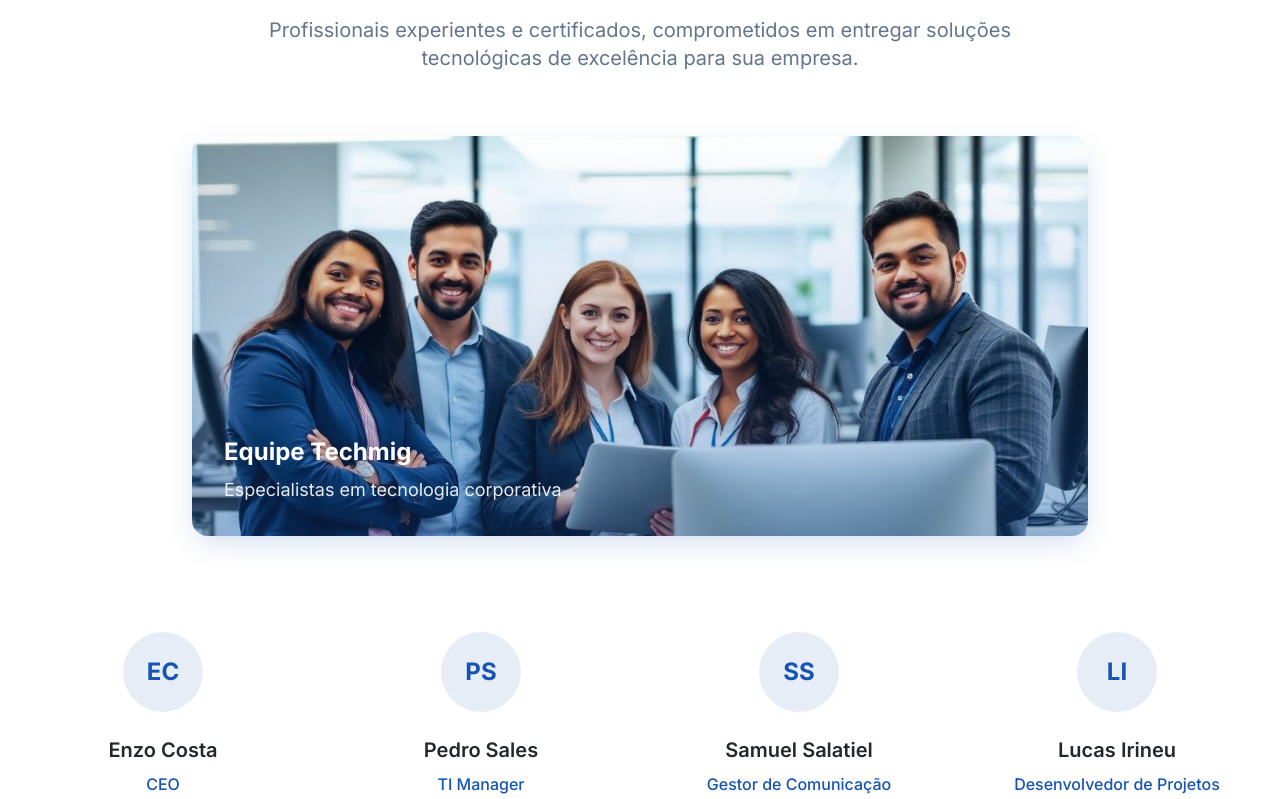
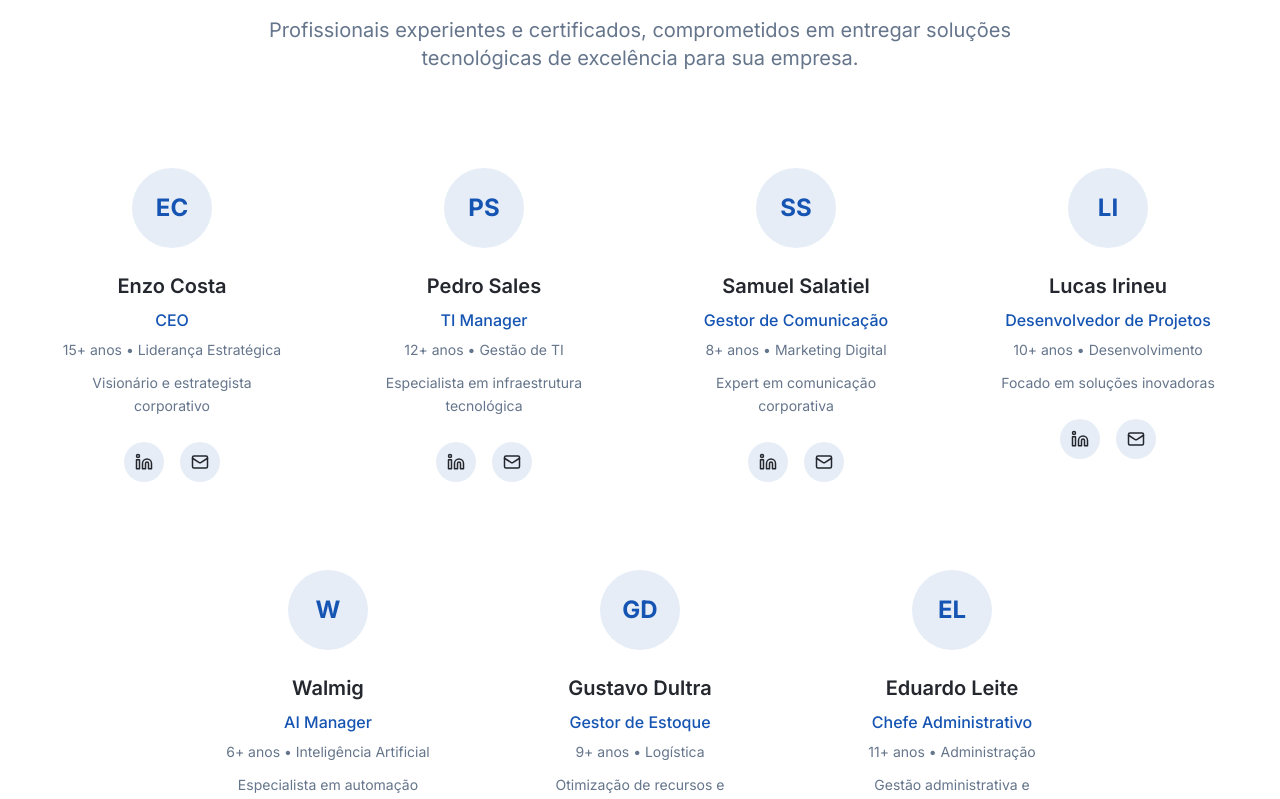
Before and after one commit to PedroSales-Cotemig/techmig-stride-connect, a React (Vite) app: page / in a window 1280 px wide. Shown: the part 4220-5019 px from the top of the page. Built offline with nearby package versions, Linux system fonts and the light colour scheme.

Commit message:
Centralize equipe e remova imagem
Centraliza os membros da equipe na página e remove a imagem da seção de equipe.

```diff
--- a/src/components/Team.tsx
+++ b/src/components/Team.tsx
@@ -1,5 +1,4 @@
 import { Card, CardContent } from "@/components/ui/card";
-import teamPhoto from "@/assets/team-photo.jpg";
 import { LinkedinIcon, MailIcon } from "lucide-react";
 
 const Team = () => {
@@ -68,30 +67,13 @@ const Team = () => {
           </p>
         </div>
 
-        {/* Team Photo */}
-        <div className="relative mb-16 animate-slide-up">
-          <div className="relative overflow-hidden rounded-2xl shadow-tech max-w-4xl mx-auto">
-            <img
-              src={teamPhoto}
-              alt="Equipe técnica da Techmig"
-              className="w-full h-[400px] object-cover"
-            />
-            <div className="absolute inset-0 bg-gradient-to-t from-primary/30 to-transparent"></div>
-
-            {/* Overlay content */}
-            <div className="absolute bottom-8 left-8 text-white">
-              <h3 className="text-2xl font-bold mb-2">Equipe Techmig</h3>
-              <p className="text-lg opacity-90">Especialistas em tecnologia corporativa</p>
-            </div>
-          </div>
-        </div>
-
         {/* Team Members Grid */}
-        <div className="grid md:grid-cols-2 lg:grid-cols-3 xl:grid-cols-4 gap-6">
+        <div className="max-w-7xl mx-auto">
+          <div className="flex flex-wrap justify-center gap-6">
           {teamMembers.map((member, index) => (
             <Card
               key={index}
-              className="group text-center hover:shadow-tech transition-all duration-300 hover:-translate-y-2 border-0 shadow-card animate-slide-up"
+              className="group text-center hover:shadow-tech transition-all duration-300 hover:-translate-y-2 border-0 shadow-card animate-slide-up w-72"
               style={{ animationDelay: `${index * 0.1}s` }}
             >
               <CardContent className="p-8">
@@ -159,6 +141,7 @@ const Team = () => {
             <div className="text-muted-foreground text-sm">Experiência média</div>
           </div>
         </div>
+        </div>
       </div>
     </section>
   );
```
